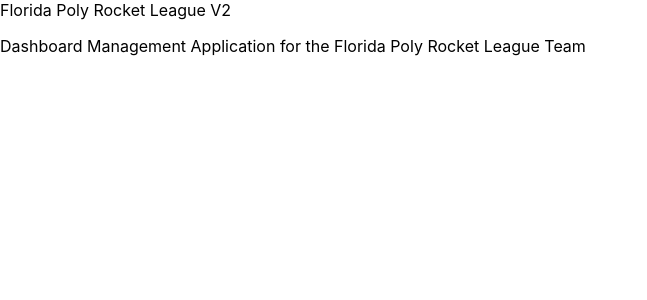
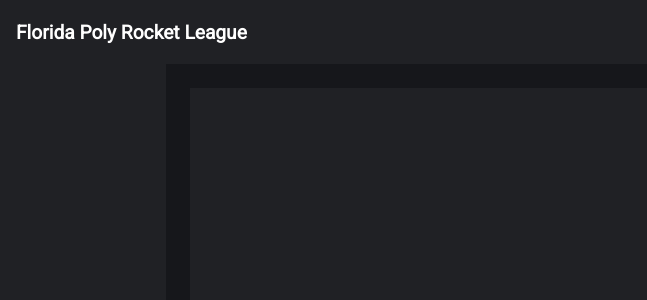
Before and after one commit to Bendr-Dev/FL-Poly-RL-V2, a React (Create React App) app in the folder client/: page / in a window 1280 px wide. Shown: the top 300 px of the page, without its empty margins (0-647 px from the left). Built offline with nearby package versions, Linux system fonts and the light colour scheme; the HTML template or start-up script is replaced by a standard one.

Commit message:
Adds scaffolding

```diff
--- a/client/src/App.css
+++ b/client/src/App.css
@@ -0,0 +1,67 @@
+:root {
+  --main-nav-height: 4rem;
+  --card-gray: #202125;
+}
+
+nav.main-nav {
+  background-color: var(--card-gray);
+  color: #fff;
+  display: flex;
+  align-items: center;
+  justify-content: flex-start;
+  height: var(--main-nav-height);
+}
+nav.main-nav h1 {
+  font-size: 1.2rem;
+  margin-left: 1rem;
+}
+
+nav.side-nav {
+  background-color: var(--card-gray);
+  color: #fff;
+  align-items: center;
+  justify-content: flex-start;
+  align-self: flex-start;
+  width: 12.5rem;
+  height: 100%;
+}
+
+div.content-area {
+  display: flex;
+  height: calc(100vh - var(--main-nav-height));
+}
+
+.dashboard {
+  display: grid;
+  grid-template-areas:
+    "events events events events events calendar calendar"
+    "events events events events events calendar calendar"
+    "events events events events events tournament tournament"
+    "events events events events events tournament tournament"
+    "carousel carousel carousel carousel carousel carousel carousel";
+  grid-template-columns: 10px;
+  gap: 1.5rem;
+  margin: 1.5rem;
+  width: 100%;
+}
+
+/** Dashboard Items **/
+.weekly-events {
+  grid-area: events;
+  background-color: var(--card-gray);
+}
+
+.calendar {
+  grid-area: calendar;
+  background-color: var(--card-gray);
+}
+
+.player-carousel {
+  grid-area: carousel;
+  background-color: var(--card-gray);
+}
+
+.recent-tournaments {
+  grid-area: tournament;
+  background-color: var(--card-gray);
+}
--- a/client/src/App.tsx
+++ b/client/src/App.tsx
@@ -1,13 +1,17 @@
 import React from "react";
 import "./App.css";
+import Navbar from "./layout/Navbar";
+import Sidebar from "./layout/Sidebar";
+import Dashboard from "./dashboard/Dashboard";
 
 function App() {
   return (
     <div className="App">
-      <span>Florida Poly Rocket League V2</span>
-      <p>
-        Dashboard Management Application for the Florida Poly Rocket League Team
-      </p>
+      <Navbar></Navbar>
+      <div className="content-area">
+        <Sidebar></Sidebar>
+        <Dashboard></Dashboard>
+      </div>
     </div>
   );
 }
--- /dev/null
+++ b/client/src/dashboard/Calendar.tsx
@@ -0,0 +1,5 @@
+import React from "react";
+
+export default () => {
+  return <div className="calendar"></div>;
+};
--- /dev/null
+++ b/client/src/dashboard/Dashboard.tsx
@@ -0,0 +1,16 @@
+import React from "react";
+import Events from "./Events";
+import Calendar from "./Calendar";
+import Recent from "./Recent";
+import Player from "./Player";
+
+export default () => {
+  return (
+    <div className="dashboard">
+      <Events></Events>
+      <Calendar></Calendar>
+      <Recent></Recent>
+      <Player></Player>
+    </div>
+  );
+};
--- /dev/null
+++ b/client/src/dashboard/Events.tsx
@@ -0,0 +1,5 @@
+import React from "react";
+
+export default () => {
+  return <div className="weekly-events"></div>;
+};
--- /dev/null
+++ b/client/src/dashboard/Player.tsx
@@ -0,0 +1,5 @@
+import React from "react";
+
+export default () => {
+  return <div className="player-carousel"></div>;
+};
--- /dev/null
+++ b/client/src/dashboard/Recent.tsx
@@ -0,0 +1,5 @@
+import React from "react";
+
+export default () => {
+  return <div className="recent-tournaments"></div>;
+};
--- a/client/src/index.css
+++ b/client/src/index.css
@@ -1,13 +1,9 @@
+@import url("https://fonts.googleapis.com/css2?family=Roboto&display=swap");
+
 body {
   margin: 0;
-  font-family: -apple-system, BlinkMacSystemFont, 'Segoe UI', 'Roboto', 'Oxygen',
-    'Ubuntu', 'Cantarell', 'Fira Sans', 'Droid Sans', 'Helvetica Neue',
-    sans-serif;
+  font-family: "Roboto", sans-serif;
   -webkit-font-smoothing: antialiased;
   -moz-osx-font-smoothing: grayscale;
+  background-color: #16171b;
 }
-
-code {
-  font-family: source-code-pro, Menlo, Monaco, Consolas, 'Courier New',
-    monospace;
-}
--- /dev/null
+++ b/client/src/layout/Navbar.tsx
@@ -0,0 +1,9 @@
+import React from "react";
+
+export default () => {
+  return (
+    <nav className="main-nav">
+      <h1>Florida Poly Rocket League</h1>
+    </nav>
+  );
+};
--- /dev/null
+++ b/client/src/layout/Sidebar.tsx
@@ -0,0 +1,5 @@
+import React from "react";
+
+export default () => {
+  return <nav className="side-nav"></nav>;
+};
```
